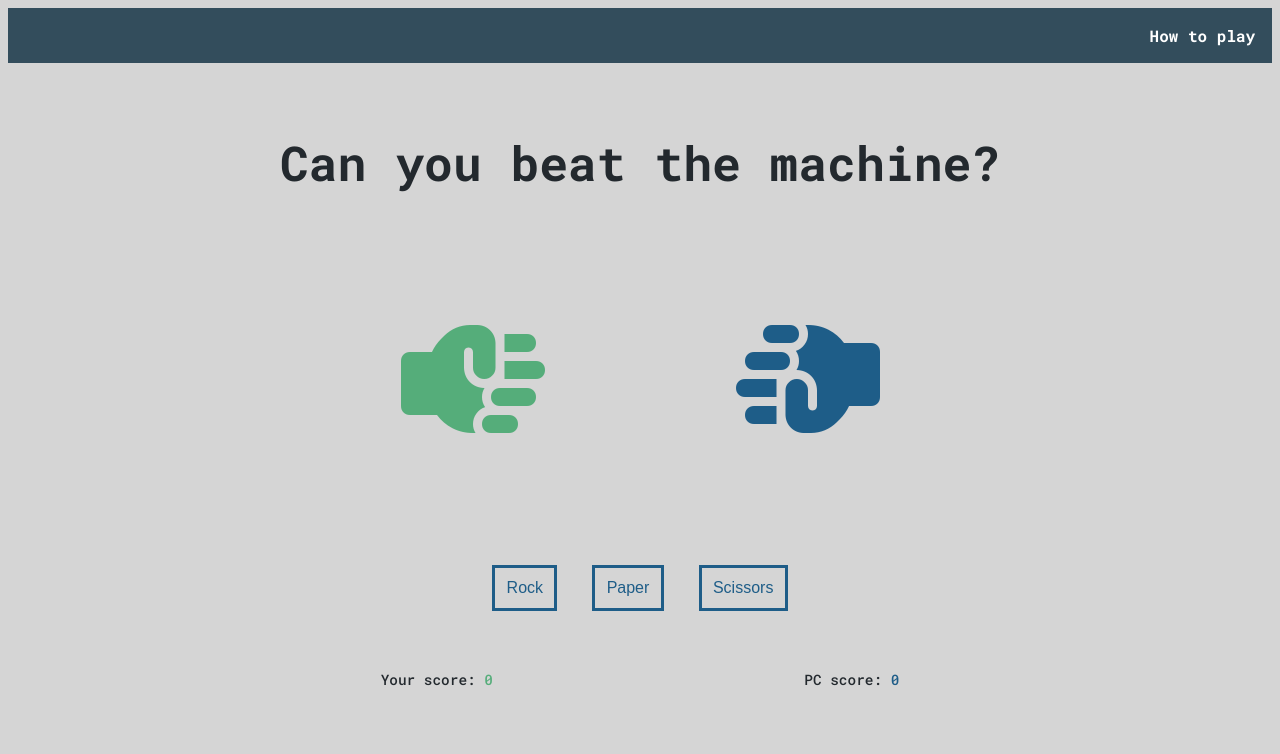
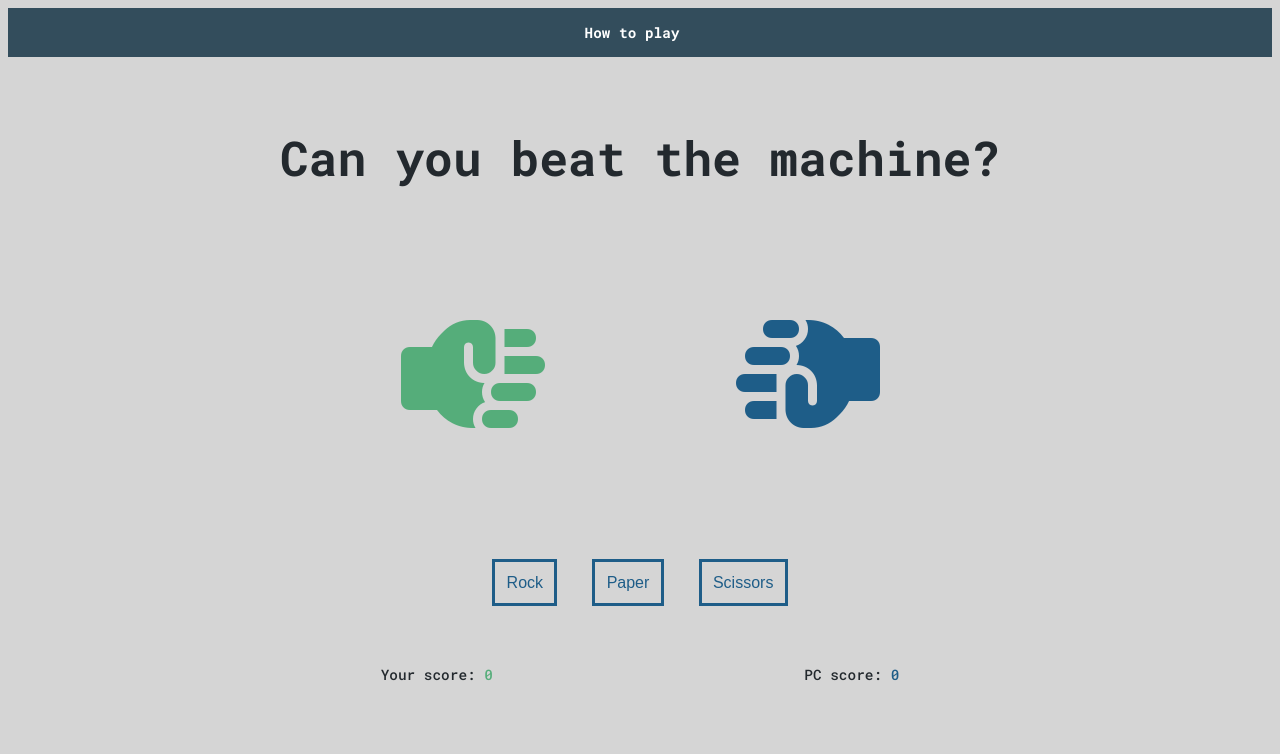
Before and after one commit to StefFrustagli/RockPaperScissorsGame, a plain HTML site: page index.html in a window 1280 px wide. Shown: the top 754 px of the page. Drawn offline with Linux system fonts and the light colour scheme.

Commit message:
Center header

```diff
--- a/assets/css/style.css
+++ b/assets/css/style.css
@@ -9,7 +9,7 @@ body {
 /* Heading */
 .header {
     background-color: #334d5c;
-    text-align: right;
+    text-align: center;
     padding: 0.05rem;
 
 }
@@ -17,7 +17,7 @@ body {
 #how-to-play {
     color: white;
     padding-right: 1rem;
-    font-size: 1rem;
+    font-size: 0.9rem;
 
 }
 
```
Also changed, not shown: index.html (+1 -1 lines).
